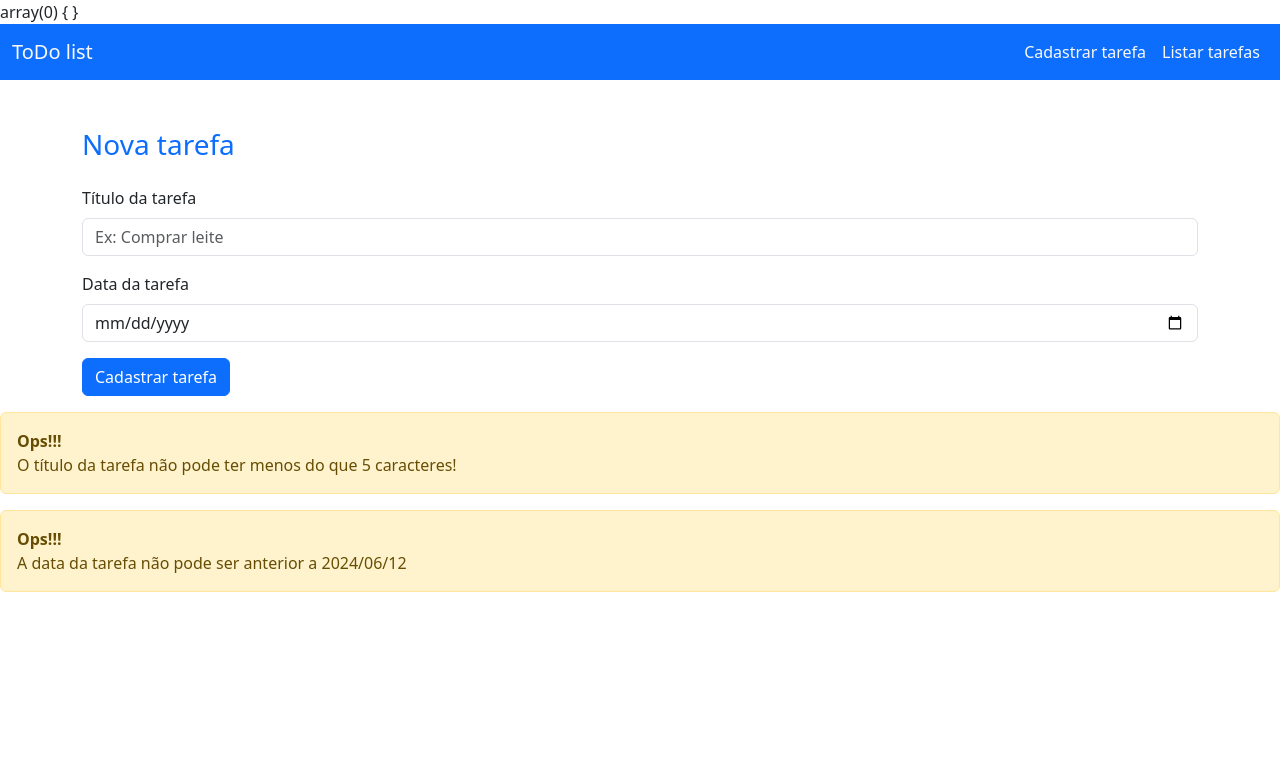
After one commit to eldersb/UN1D3V, a PHP site: page /cadastro.php in a window 1280 px wide. The commit adds this page. Shown: the top 783 px of the page. Run offline with PHP 8.4, Linux system fonts and the light colour scheme.

Commit message:
Cadastrando tarefa

```diff
--- /dev/null
+++ b/ToDo-List-PHP/cadastro.php
@@ -0,0 +1,116 @@
+<?php
+
+session_start();
+
+$tituloTarefa = $_POST['titulo'] ?? "";
+$dataTarefa = $_POST['date'] ?? "";
+
+date_default_timezone_set('America/Sao_Paulo');
+$dataAtual = date("Y/m/d");
+
+// if(())){
+//     echo "É maior!";
+//     echo $dataAtual;
+// }
+
+
+if($tituloTarefa != "" && $dataTarefa != "" && strlen($tituloTarefa) > 5 && strtotime($dataTarefa) >= strtotime($dataAtual)) {
+    $_SESSION['titulo'] = $tituloTarefa;
+    $_SESSION['data'] = $dataTarefa;
+}
+
+
+
+
+
+var_dump($_SESSION);
+
+?>
+
+
+
+
+<!DOCTYPE html>
+<html lang="pt-br">
+
+<head>
+    <meta charset="UTF-8">
+    <meta name="viewport" content="width=device-width, initial-scale=1.0">
+    <title>Cadastro de tarefas</title>
+    <link href="https://cdn.jsdelivr.net/npm/bootstrap@5.3.3/dist/css/bootstrap.min.css" rel="stylesheet" integrity="sha384-QWTKZyjpPEjISv5WaRU9OFeRpok6YctnYmDr5pNlyT2bRjXh0JMhjY6hW+ALEwIH" crossorigin="anonymous">
+
+</head>
+
+<body>
+
+    <header>
+        <nav class="navbar navbar-expand-lg bg-primary">
+            <div class="container-fluid">
+                <a class="navbar-brand text-light" href="index.php">ToDo list</a>
+                <button class="navbar-toggler" type="button" data-bs-toggle="collapse" data-bs-target="#navbarNavAltMarkup" aria-controls="navbarNavAltMarkup" aria-expanded="false" aria-label="Toggle navigation">
+                    <span class="navbar-toggler-icon"></span>
+                </button>
+                <div class="collapse navbar-collapse" id="navbarNavAltMarkup">
+                    <div class="navbar-nav ms-auto">
+                        <a class="nav-link active text-light" aria-current="page" href="cadastro.php">Cadastrar tarefa</a>
+                        <a class="nav-link active text-light" href="index.php">Listar tarefas</a>
+                    </div>
+                </div>
+            </div>
+        </nav>
+    </header>
+
+    <section>
+
+        <div class="container">
+            <div class="row">
+                <div class="col-md-12">
+                    <h3 class="text-primary mt-5">Nova tarefa</h3>
+
+                    <form class="mt-4" action="" method="POST">
+                        <div class="mb-3">
+                            <label for="titulo" class="form-label">Título da tarefa</label>
+                            <input type="text" class="form-control" id="titulo" name="titulo" placeholder="Ex: Comprar leite">
+                        </div>
+                        <div class="mb-3">
+                            <label for="data" class="form-label">Data da tarefa</label>
+                            <input type="date" class="form-control" id="data" name="date">
+                        </div>
+                        <button type="submit" class="btn btn-primary">Cadastrar tarefa</button>
+                    </form>
+                </div>
+            </div>
+        </div>
+
+        <?php if ($tituloTarefa != "" && $dataTarefa != "" && strlen($tituloTarefa) > 5 && strtotime($dataTarefa) >= strtotime($dataAtual)) : ?>
+            <div class="alert alert-success">
+                <strong>Uhull</strong><br>
+                Tarefa Cadastrada com sucesso!
+            </div>
+        <?php endif; ?>
+
+        <?php if (strlen($tituloTarefa) < 5) : ?>
+            <div class="alert alert-warning">
+                <strong>Ops!!!</strong><br>
+                O título da tarefa não pode ter menos do que 5 caracteres!
+            </div>
+        <?php endif; ?>
+
+        <?php if (strtotime($dataTarefa) < strtotime($dataAtual)) : ?>
+            <div class="alert alert-warning">
+                <strong>Ops!!!</strong><br>
+                  <?php echo "A data da tarefa não pode ser anterior a $dataAtual" ?>
+            </div>
+        <?php endif; ?>
+
+
+
+
+    </section>
+
+
+    <script src="https://cdn.jsdelivr.net/npm/bootstrap@5.3.3/dist/js/bootstrap.bundle.min.js" integrity="sha384-YvpcrYf0tY3lHB60NNkmXc5s9fDVZLESaAA55NDzOxhy9GkcIdslK1eN7N6jIeHz" crossorigin="anonymous"></script>
+
+</body>
+
+</html>
--- a/ToDo-List-PHP/index.html
+++ b/ToDo-List-PHP/index.php
@@ -13,14 +13,14 @@
     <header>
         <nav class="navbar navbar-expand-lg bg-primary">
             <div class="container-fluid">
-                <a class="navbar-brand text-light" href="index.html">ToDo list</a>
+                <a class="navbar-brand text-light" href="index.php">ToDo list</a>
                 <button class="navbar-toggler" type="button" data-bs-toggle="collapse" data-bs-target="#navbarNavAltMarkup" aria-controls="navbarNavAltMarkup" aria-expanded="false" aria-label="Toggle navigation">
                     <span class="navbar-toggler-icon"></span>
                 </button>
                 <div class="collapse navbar-collapse" id="navbarNavAltMarkup">
                     <div class="navbar-nav ms-auto">
-                        <a class="nav-link active text-light" aria-current="page" href="cadastro.html">Cadastrar tarefa</a>
-                        <a class="nav-link active text-light" href="index.html">Listar tarefas</a>
+                        <a class="nav-link active text-light" aria-current="page" href="cadastro.php">Cadastrar tarefa</a>
+                        <a class="nav-link active text-light" href="index.php">Listar tarefas</a>
                     </div>
                 </div>
             </div>
```
